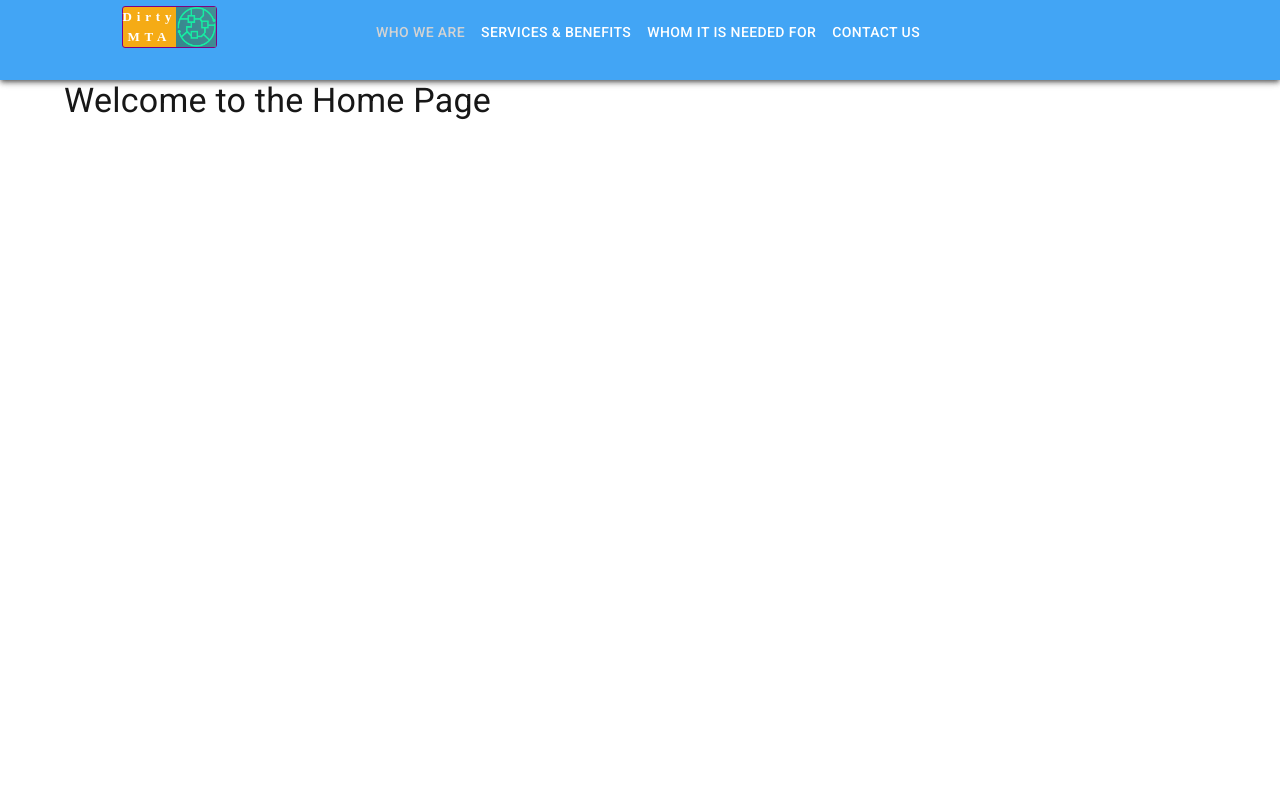
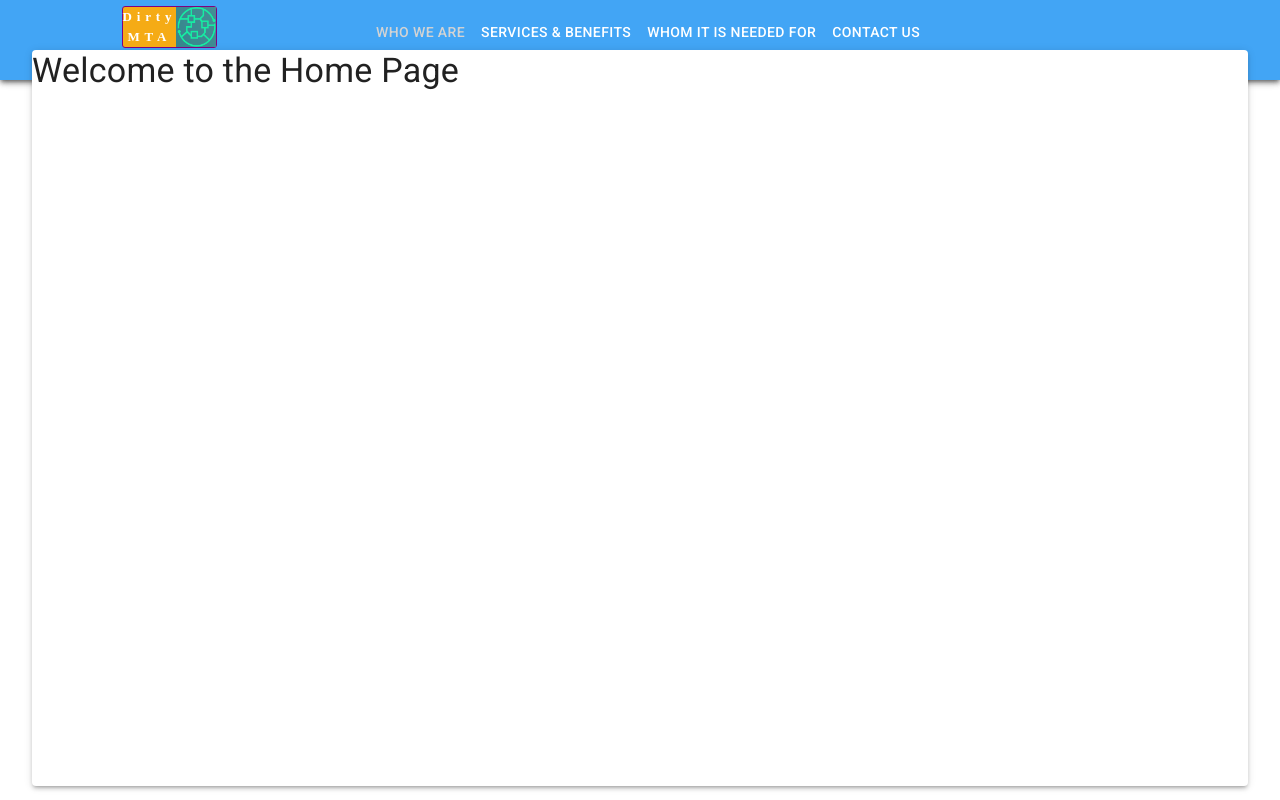
Before and after one commit to haduigon/dirtymta2, a Next.js app: page / in a window 1280 px wide. Built offline with nearby package versions, Linux system fonts and the light colour scheme.

Commit message:
deploy for vercel

```diff
--- a/src/components/Navbar/Navbar.tsx
+++ b/src/components/Navbar/Navbar.tsx
@@ -74,10 +74,16 @@ function Navbar() {
               }}
               open={Boolean(anchorElNav)}
               onClose={handleCloseNavMenu}
-              sx={{ display: { xs: 'block', md: 'none' } }}
+              sx={{
+                display: { xs: 'block', md: 'none' },
+                '& .MuiPaper-root': {
+                  backgroundColor: 'primary.light',
+                width: '100%'
+               },
+              }}
             >
               {pages.map((page) => (
-                <MenuItem onClick={() => handleMobileMenuClick(page[1])}>
+                <MenuItem onClick={() => handleMobileMenuClick(page[1])} key={page[1]}>
                   <Typography sx={{ textAlign: 'center' }}>{page[0]}</Typography>
                 </MenuItem>
               ))}
--- /dev/null
+++ b/src/components/PagePattern/PagePattern.tsx
@@ -0,0 +1,33 @@
+import React from 'react';
+import { Typography, Container, Paper } from '@mui/material';
+
+type Props = {
+  content?: string | React.ReactNode,
+  name?: string,
+}
+
+function PagePattern({name, content}: Props): JSX.Element {
+  return (
+        <Container
+      sx={{
+        backgroundColor: 'lightgrey',
+        display: 'flex',
+        justifyContent: 'center',
+      }}
+    >
+      <Paper
+        elevation={3}
+        sx={{
+          minHeight: '92vh',
+          width: '95vw',
+          position: 'fixed',
+          top: 50
+        }}
+      >
+        <Typography variant="h4">{content}</Typography>
+      </Paper>
+    </Container>
+  )
+}
+
+export default PagePattern;
--- /dev/null
+++ b/src/components/PagePattern/index.ts
@@ -0,0 +1 @@
+export { default } from './PagePattern';
--- a/src/pages/index.tsx
+++ b/src/pages/index.tsx
@@ -1,10 +1,9 @@
 import React from 'react';
 import { Typography, Container } from '@mui/material';
+import PagePattern from '@/components/PagePattern';
 
 export default function Home() {
   return (
-    <Container>
-      <Typography variant="h4">Welcome to the Home Page</Typography>
-    </Container>
+    <PagePattern content='Welcome to the Home Page' />
   );
 }
--- a/src/pages/services.tsx
+++ b/src/pages/services.tsx
@@ -1,28 +1,9 @@
 import React from 'react';
 import { Typography, Container, Paper } from '@mui/material';
+import PagePattern from '@/components/PagePattern';
 
 export default function Services() {
   return (
-    <Container
-      sx={{
-        backgroundColor: 'lightgrey',
-        display: 'flex',
-        justifyContent: 'center',
-
-
-      }}
-    >
-      <Paper
-        elevation={3}
-        sx={{
-          minHeight: '92vh',
-          width: '95vw',
-          position: 'fixed',
-          top: 50
-        }}
-      >
-        <Typography variant="h4">Welcome to the services Page</Typography>
-      </Paper>
-    </Container>
+    <PagePattern content='Welcome to the services Page'/ >
   );
 }
```
